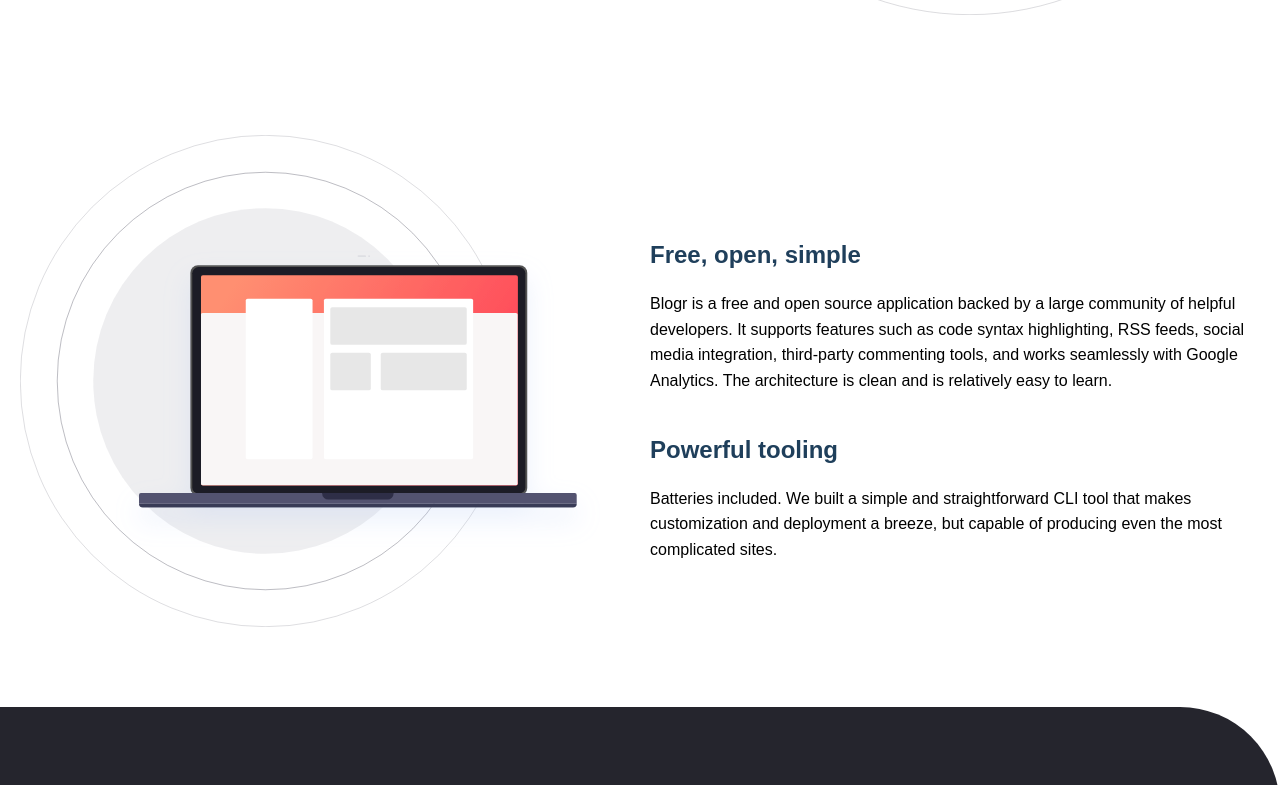
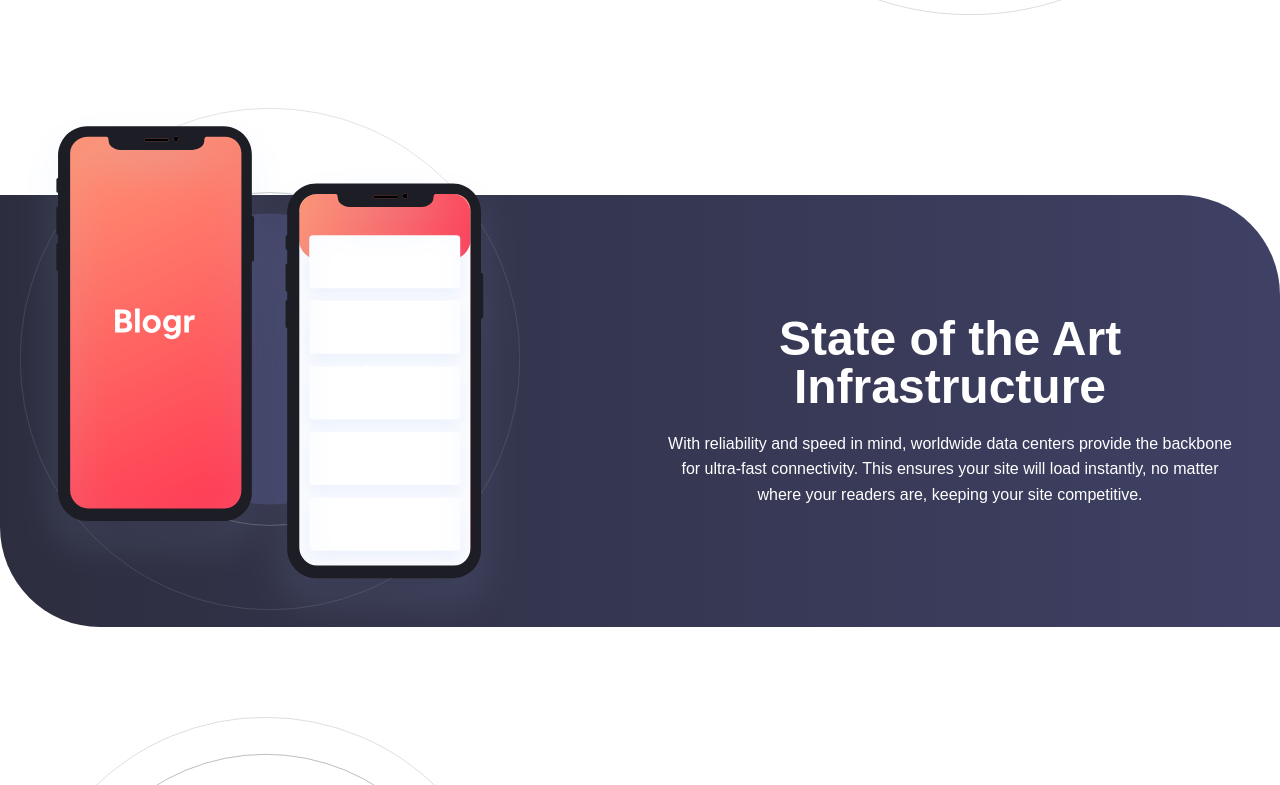
Before and after one commit to Mohamed-N-Mohamed/frontend-mentor-challenges, a React (Create React App) app in the folder blogr-landing-page/: page / in a window 1280 px wide. Shown: the part 1135-1920 px from the top of the page. Built offline with nearby package versions, Linux system fonts and the light colour scheme.

Commit message:
project complete

```diff
--- a/blogr-landing-page/src/App.js
+++ b/blogr-landing-page/src/App.js
@@ -1,3 +1,5 @@
+
+import Art from "./components/Art";
 import Design from "./components/Design";
 import Footer from "./components/Footer";
 import Free from "./components/Free";
@@ -10,6 +12,7 @@
       <Header />
       <Showcase />
       <Design />
+      <Art />
       <Free />
       <Footer />
 
--- a/blogr-landing-page/src/Art.js
+++ /dev/null
@@ -1,7 +0,0 @@
-import React from 'react'
-
-export const Art = () => {
-  return (
-    <div>Art</div>
-  )
-}
--- /dev/null
+++ b/blogr-landing-page/src/components/Art.js
@@ -0,0 +1,38 @@
+import React from "react";
+import phones from "../images/illustration-phones.svg";
+import circles from "../images/bg-pattern-circles.svg";
+
+const Art = () => {
+  return (
+    <>
+      <section className='art px-5 text-center py-10 text-white relative z-10 md:grid md:grid-cols-2'>
+        <div>
+          <div>
+            <img
+              src={circles}
+              alt=''
+              className='absolute top-0 art-image circles'
+            />
+          </div>
+          <div>
+            <img src={phones} alt='' className='absolute top-0 art-image' />
+          </div>{" "}
+          art-image
+        </div>
+        <div className='pt-80 px-5 md:py-20'>
+          <h2 className='text-center text-3xl mb-5 md:text-4xl lg:text-5xl text-white'>
+            State of the Art Infrastructure
+          </h2>
+          <p>
+            With reliability and speed in mind, worldwide data centers provide
+            the backbone for ultra-fast connectivity. This ensures your site
+            will load instantly, no matter where your readers are, keeping your
+            site competitive.
+          </p>
+        </div>
+      </section>
+    </>
+  );
+};
+
+export default Art;
--- a/blogr-landing-page/src/index.css
+++ b/blogr-landing-page/src/index.css
@@ -13,6 +13,7 @@
   font-family: "Overpass", sans-serif;
   -webkit-font-smoothing: antialiased;
   -moz-osx-font-smoothing: grayscale;
+  overflow-x: hidden;
 }
 
 img {
@@ -77,14 +78,25 @@
 }
 
 .showcase .overlay {
-  background: url('./images/bg-pattern-intro-mobile.svg') no-repeat center/cover;
+  background: url("./images/bg-pattern-intro-mobile.svg") no-repeat center/cover;
   min-height: 400px;
 }
 
 .btn-light {
-
   color: hsl(355, 100%, 74%);
   font-weight: bold;
+}
+
+.art {
+  background: linear-gradient(90deg, hsl(237, 17%, 21%), hsl(237, 23%, 32%));
+  border-radius: 0 100px 0 100px;
+  margin-bottom: 100px;
+  margin: 100px 0 50px;
+}
+
+.art .art-image {
+  position: absolute;
+  top: -20%;
 }
 
 .footer {
@@ -96,13 +108,12 @@
   color: hsl(240, 2%, 79%);
 }
 
-
 @media (min-width: 768px) {
   .navbar {
     position: relative;
     background-color: transparent;
     box-shadow: none;
-    width:  768;
+    width: 768;
     padding: 0;
     top: 0;
     left: 0;
@@ -115,6 +126,9 @@
   .navbar ul li {
     color: white;
     margin: 0;
+  }
 
+  .art .art-image {
+    width:500px
   }
 }
```
